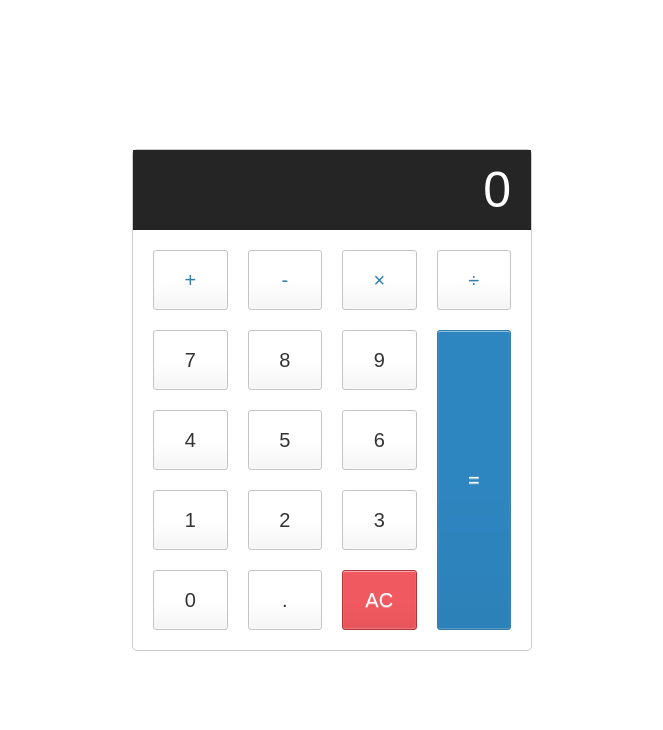
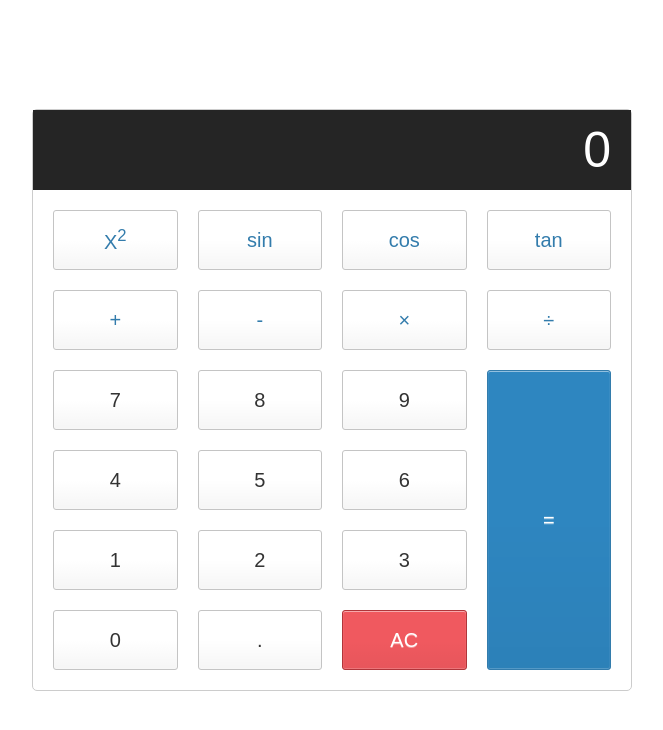
Before and after one commit to syaidi-dev/syaidi-dev.github.io, a plain HTML site: page index.html in a window 1280 px wide. Shown: the whole page, without its empty margins (308-971 px from the left). Drawn offline with Linux system fonts and the light colour scheme.

Commit message:
Add files via upload

```diff
--- a/index.html
+++ b/index.html
@@ -11,6 +11,10 @@
 
 		<input type="text" class="calculator-screen" value="" disabled />
 		<div class="calculator-keys">
+			<button type="button" class="operator" value="^" onclick="fpangkat()">X<sup>2</sup></button>
+			<button type="button" class="operator" value="sin" onclick="fsin()">sin</button>
+			<button type="button" class="operator" value="cos" onclick="fcos()">cos</button>
+			<button type="button" class="operator" value="tan" onclick="ftan()" >tan</button>
 			<button type="button" class="operator" value="+">+</button>
 			<button type="button" class="operator" value="-">-</button>
 			<button type="button" class="operator" value="*">&times;</button>
--- a/script.js
+++ b/script.js
@@ -62,6 +62,18 @@ function updateDisplay(){
 	const display = document.querySelector('.calculator-screen');
 	display.value = calculator.displayValue;
 }
+function fpangkat(){
+	calculator.displayValue = Math.pow(calculator.displayValue,2);
+}
+function fsin(){
+	calculator.displayValue = Math.sin(calculator.displayValue);
+}
+function fcos(){
+	calculator.displayValue = Math.cos(calculator.displayValue);
+}
+function ftan(){
+	calculator.displayValue = Math.tan(calculator.displayValue);
+}
 updateDisplay();
 const keys = document.querySelector('.calculator-keys');
 keys.addEventListener('click', event => {
@@ -76,6 +88,8 @@ keys.addEventListener('click', event => {
 		case '*':
 		case '/':
 		case '=':
+		case 'sin':
+		case 'cos':
 		handleOperator(value);
 		break;
 		case '.':
--- a/style.css
+++ b/style.css
@@ -14,7 +14,7 @@ html {
 	top: 50%;
 	left: 50%;
 	transform: translate(-50%, -50%);
-	width: 400px;
+	width: 600px;
 }
 .calculator-screen {
 	width: 100%;
@@ -58,7 +58,7 @@ button:hover{
 	border-color: #337cac;
 	color: #fff;
 	height: 100%;
-	grid-area: 2 / 4 / 6 / 5;
+	grid-area: 3 / 4 / 7 / 5;
 }
 .equal-sign:hover {
 	background-color: #4e9ed4;
```
